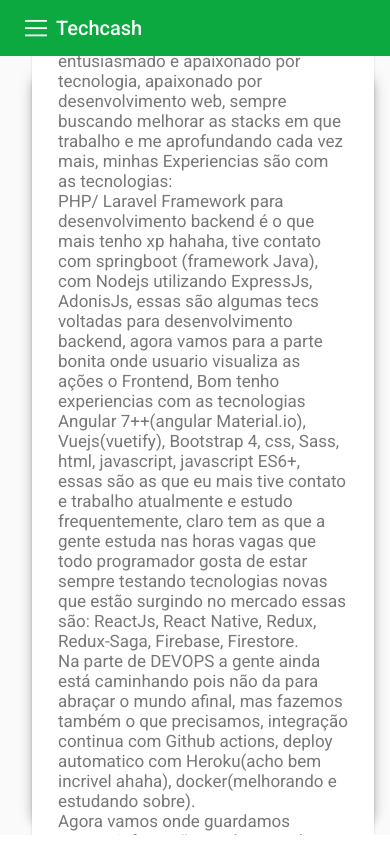
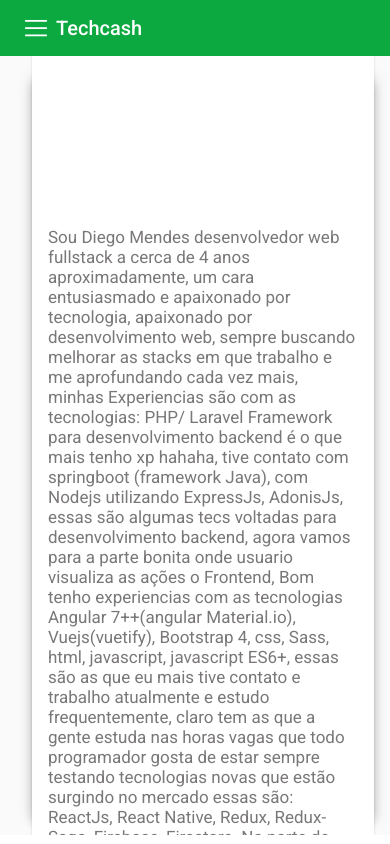
Before and after one commit to gddiego/demo-angular, an Angular app: page /about in a window 390 px wide. Built offline with nearby package versions, Linux system fonts and the light colour scheme.

Commit message:
responsive layout
responsive layout

```diff
--- a/src/app/about/about.component.css
+++ b/src/app/about/about.component.css
@@ -6,7 +6,7 @@
 }
 
 .name {
-  margin-top: 8px;
+  margin-top: auto;
   font-weight: normal;
   font-size: 17px;
   display: flex;
@@ -15,7 +15,13 @@
   font-weight: 400;
   font-family: "roboto";
   color: rgb(122, 119, 119);
-  padding: 10px;
+
+}
+@media (max-width: 600px)
+{
+  .name{
+    margin-top: 400px;
+  }
 }
 .p-card-apresentation-sobre{
    margin-top: 1px;
--- a/src/app/about/about.component.html
+++ b/src/app/about/about.component.html
@@ -1,21 +1,23 @@
 <div class="outerContainer">
-  <div class="container" fxLayout="column" fxLayout.md="row" fxLayoutGap="20px">
-    <div class="cardWrap" fxLayout.lt-md="column" fxLayout.md="column" fxLayout="row" fxFlex.md="50"
-      fxLayoutAligmnet="space-between center" fxLayoutGap="20px">
+  <div class="container" fxLayout="row" fxLayout.xs="column" fxLayoutWrap fxLayoutGap="0.5%" fxLayoutAlign="center">
 
-      <div fxFlex.lt-md="100">
-        <mat-card class="card card-box">
-          <mat-card-title fxLayout.gt-xs="row" fxLayout.xs="column">
+
+    <div fxFlex.lt-md="100" fxFlex.lt-sm="100" fxFlex.lt-xs="100"  fxLayout.gt-xs="row" fxLayout.xs="column" fxLayout.gt-md="row" fxLayout.md="column" fxLayout.gt-sm="row" fxLayout.sm="column">
+      <mat-card class="card card-box" fxLayout.gt-xs="row" fxLayout.xs="column" fxLayout.gt-md="row" fxLayout.md="column" fxLayout.gt-sm="row" fxLayout.sm="column">
+        <mat-card-title fxLayout.gt-xs="row" fxLayout.xs="column" fxLayout.gt-md="row" fxLayout.md="column" fxLayout.gt-sm="row" fxLayout.sm="column">
           <span class="p-card-apresentation-sobre ">Sobre</span>
+          <div fxLayout.gt-xs="row" fxLayout.xs="column" fxLayout.gt-md="row" fxLayout.md="column" fxLayout.gt-sm="row" fxLayout.sm="column">
             <img class="avatar mat-elevation-z8"
               src="https://avatars.githubusercontent.com/u/28902884?s=400&u=a654c78300a2691b261ee0dbb20b16fef70f9353&v=4" />
+          </div>
 
-            <span class="name" fxLayout.gt-xs="row" fxLayout.xs="column">
+
+          <div class="name" fxFlex.lt-md="100" fxFlex.lt-sm="100" >
             Sou Diego Mendes desenvolvedor web fullstack a cerca de 4 anos aproximadamente, um cara entusiasmado e
             apaixonado por tecnologia,
             apaixonado por desenvolvimento web, sempre buscando melhorar as stacks em que trabalho e me aprofundando
             cada vez mais, minhas Experiencias são com as tecnologias:
-              <br>
+
             PHP/ Laravel Framework para desenvolvimento backend é o que mais tenho xp hahaha, tive contato com
             springboot (framework Java), com Nodejs utilizando ExpressJs, AdonisJs, essas são algumas tecs voltadas
             para desenvolvimento backend,
@@ -26,24 +28,24 @@
             todo programador gosta de estar sempre testando tecnologias novas que estão surgindo no mercado essas são:
             ReactJs, React Native, Redux, Redux-Saga, Firebase, Firestore.
 
-              <br />
+
 
             Na parte de DEVOPS a gente ainda está caminhando pois não da para abraçar o mundo afinal, mas fazemos também
             o que precisamos, integração continua com Github actions, deploy automatico com Heroku(acho bem incrivel
             ahaha), docker(melhorando e estudando sobre).
-              <br />
+
             Agora vamos onde guardamos nossas infomações os bancos de dados.
 
-              <br />
+
             Um pouco de PostgreSQL, Mysql, MongoDB, nessa parte sabemos fazer alguns joins hahhahha, um breve resumo
             do que é ser um programador fullstack, parece muita coisa ne, mas
             na vida como programador voce aprende de tudo um pouco e tenta se especializar e ser efetivo em cada
             função exercer, seja backend ou frontend ou ambos ao mesmo tempo.
-            </span>
+          </div>
 
         </mat-card-title>
       </mat-card>
-      </div>
+
 
 
     </div>
```
Lines whose indentation alone changed are shown as unchanged.
